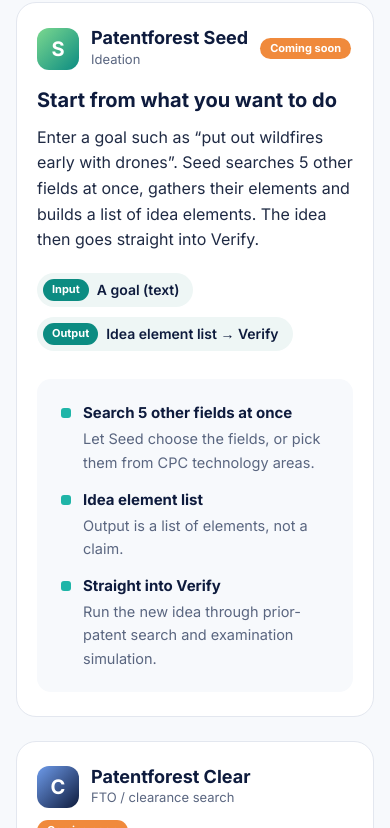
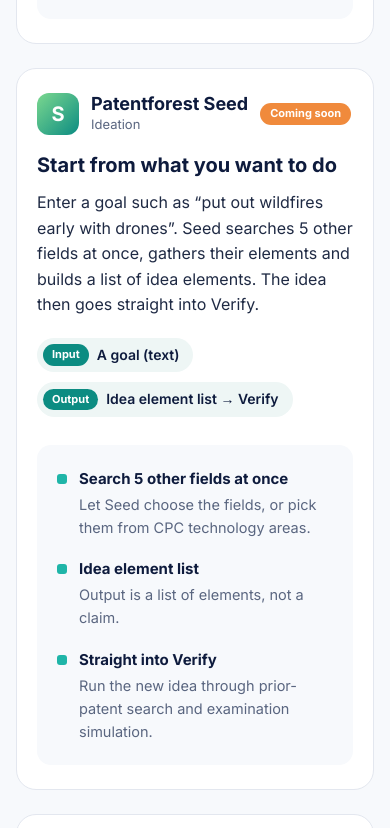
Before and after one commit to SHIROTANAKAJP/patentforest-site, a plain HTML site: page index.html in a window 390 px wide. Shown: the part 4511-5339 px from the top of the page. Drawn offline with Linux system fonts and the light colour scheme.

Commit message:
Service cards: same column split and shaded feature box on all three
Co-Authored-By: Claude Opus 5.5 <noreply@anthropic.com>

```diff
--- a/assets/styles.css
+++ b/assets/styles.css
@@ -464,3 +464,15 @@ button.btn{border:0;font-family:inherit;line-height:inherit;cursor:pointer}
 /* case video playing inside the Verify card */
 .svc-video.is-playing { cursor: auto; background: #000; }
 .svc-video.is-playing video { display: block; width: 100%; aspect-ratio: 16 / 9; background: #000; }
+
+/* all three service cards: same column split, feature list in the same shaded box at the same position */
+.svc, .svc-verify { grid-template-columns: minmax(0, 1fr) minmax(0, 1fr); }
+.svc-verify .svc-feats, .svc-seed .svc-feats, .svc-clear .svc-feats {
+  align-self: start; background: var(--bg); border: 0; border-radius: 14px; padding: 24px 24px 24px 26px; gap: 18px;
+}
+.svc-seed .svc-feats, .svc-clear .svc-feats { grid-row: 1; grid-column: 2; }
+@media (max-width: 900px) {
+  .svc, .svc-verify { grid-template-columns: 1fr; }
+  .svc-verify .svc-feats { border-top: 0; padding: 22px 20px; }
+  .svc-seed .svc-feats, .svc-clear .svc-feats { grid-row: auto; grid-column: auto; padding: 22px 20px; }
+}
--- a/index.html
+++ b/index.html
@@ -18,7 +18,7 @@
 <link rel="preconnect" href="https://fonts.googleapis.com">
 <link rel="preconnect" href="https://fonts.gstatic.com" crossorigin>
 <link href="https://fonts.googleapis.com/css2?family=Inter:wght@400;600;700&display=swap" rel="stylesheet">
-<link rel="stylesheet" href="assets/styles.css?v=21">
+<link rel="stylesheet" href="assets/styles.css?v=22">
 </head>
 <body>
 
```
Also changed, not shown: ja/index.html (+1 -1 lines).
